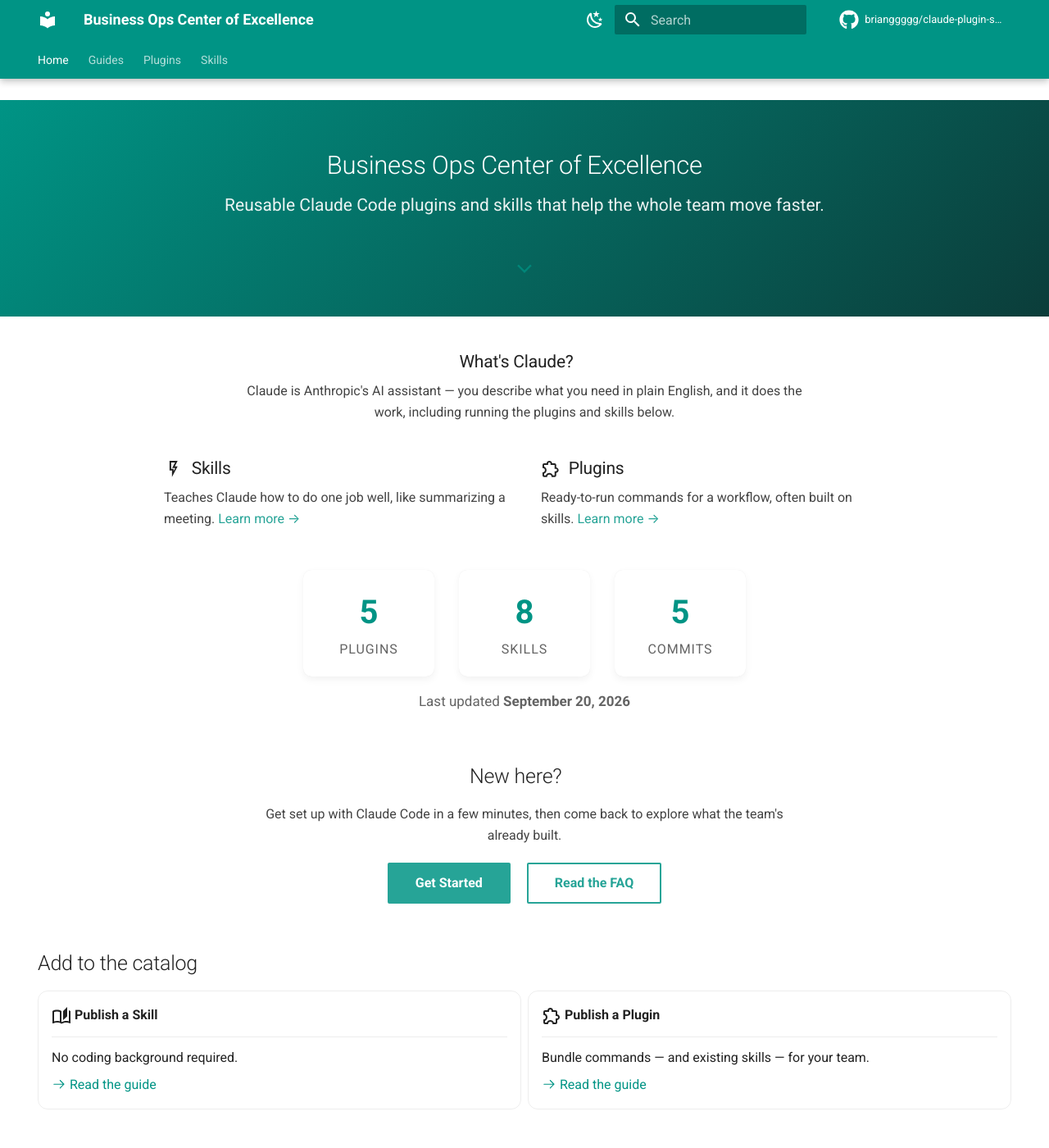
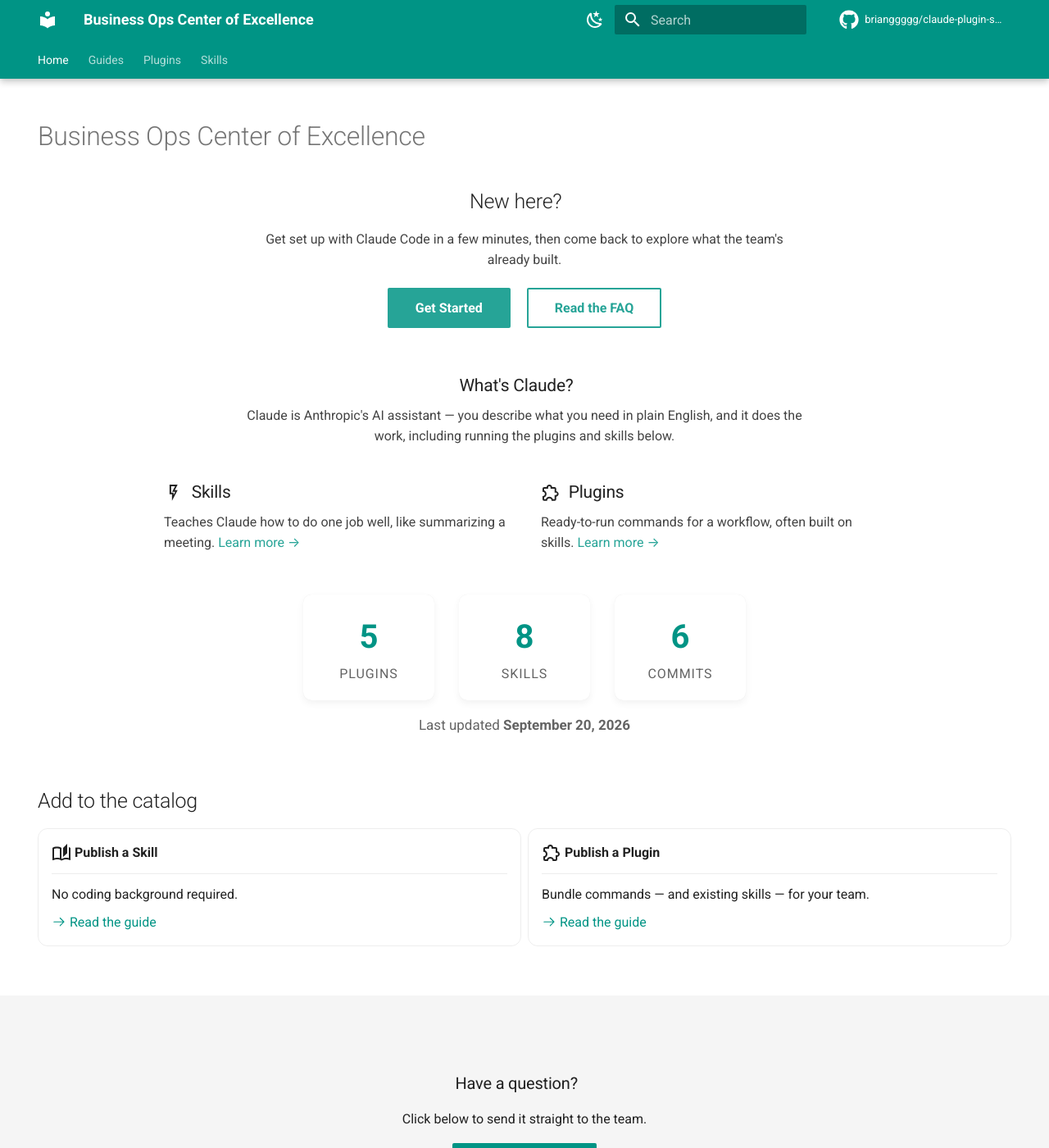
Before and after one commit to brianggggg/claude-plugin-skills-demo, an MkDocs documentation site: the page built from docs/index.md, in a window 1280 px wide and 1400 px high. Shown: the whole window at 82% size. Built offline with MkDocs 1.6.1 and Material for MkDocs 9.7.7, drawn with Linux system fonts in a browser that asks for light colours; comment, search, counter and statistics services are not loaded; some of the changed text lies outside the part shown.

Commit message:
Drop the hero banner, reorder onboarding first, swap issue CTA for email
Removes the full-bleed gradient hero and its subtitle entirely — just
a plain page title now — since it was eating too much vertical space
for what it added. Cleans up the now-dead hero/scroll-cue CSS along
with it.

Reorders the homepage so "New here?" (Get Started / FAQ) comes right
after the title, ahead of the What's Claude / Skills / Plugins
explainer and the plugin+skill inventory, so first-time visitors hit
the onboarding path before anything else.

Replaces the "open an issue" CTA banner with a "Have a question? →
Email the team" button. It's a mailto: link with a pre-filled subject
and an intentionally blank recipient — a real placeholder rather than
a guessed address — so it already works (opens the visitor's mail
client) and picking up the real team address later is a one-line
edit.

Co-Authored-By: Claude Sonnet 5 <noreply@anthropic.com>
Claude-Session: https://claude.ai/code/session_01AHBiNzYpDGT7D67zFppmn6

```diff
--- a/docs/_generated/stats.md
+++ b/docs/_generated/stats.md
@@ -1,6 +1,6 @@
 <div class="stat-strip reveal">
   <a class="stat" href="plugins/"><span class="stat-number" data-target="5">0</span><span class="stat-label">Plugins</span></a>
   <a class="stat" href="skills/"><span class="stat-number" data-target="8">0</span><span class="stat-label">Skills</span></a>
-  <a class="stat" href="activity/"><span class="stat-number" data-target="5">0</span><span class="stat-label">Commits</span></a>
+  <a class="stat" href="activity/"><span class="stat-number" data-target="6">0</span><span class="stat-label">Commits</span></a>
 </div>
 <p class="stat-updated">Last updated <strong>September 20, 2026</strong></p>
--- a/docs/activity.md
+++ b/docs/activity.md
@@ -1,11 +1,12 @@
 # Repository Activity
 
-**Total commits:** 5 · **Contributors:** 1
+**Total commits:** 6 · **Contributors:** 1
 
 ## Recent Commits
 
 | Commit | Author | Date | Message |
 |---|---|---|---|
+| `bdaf12c` | brianjgonza | 2026-09-20 | Tighten hero, add Claude lead-in, and link Getting Started/FAQ guides |
 | `f40747a` | brianjgonza | 2026-09-20 | Trim homepage copy and reorder sections for new-user friendliness |
 | `62c2373` | brianjgonza | 2026-09-20 | Give the homepage a modern scrolling landing-page treatment |
 | `d062890` | brianjgonza | 2026-09-20 | Turn site into a Center of Excellence hub, add Read the Docs hosting |
@@ -16,6 +17,6 @@
 
 | Name | Commits |
 |---|---|
-| brianjgonza | 5 |
+| brianjgonza | 6 |
 
 [:octicons-arrow-left-24: Back to Home](index.md)
--- a/docs/index.md
+++ b/docs/index.md
@@ -4,17 +4,20 @@ hide:
   - toc
 ---
 
-<div class="hero" markdown>
-
 # Business Ops Center of Excellence
 
-Reusable Claude Code plugins and skills that help the whole team move faster.
+<div class="onboarding reveal" markdown>
 
-<a href="#learn-more" class="hero-scroll-cue" aria-label="Scroll to learn more">⌄</a>
+## New here?
+
+Get set up with Claude Code in a few minutes, then come back to explore what the team's already built.
+
+[Get Started](guides/getting-started.md){ .md-button .md-button--primary }
+[Read the FAQ](guides/faq.md){ .md-button }
 
 </div>
 
-<div class="lead-in reveal" id="learn-more" markdown>
+<div class="lead-in reveal" markdown>
 
 ### What's Claude?
 
@@ -44,17 +47,6 @@ Ready-to-run commands for a workflow, often built on skills. [Learn more →](pl
 
 --8<-- "_generated/stats.md"
 
-<div class="onboarding reveal" markdown>
-
-## New here?
-
-Get set up with Claude Code in a few minutes, then come back to explore what the team's already built.
-
-[Get Started](guides/getting-started.md){ .md-button .md-button--primary }
-[Read the FAQ](guides/faq.md){ .md-button }
-
-</div>
-
 <div class="reveal" markdown>
 
 ## Add to the catalog
@@ -83,9 +75,12 @@ Get set up with Claude Code in a few minutes, then come back to explore what the
 
 <div class="cta-banner reveal" markdown>
 
-### Have an idea, but can't build it yourself?
+### Have a question?
 
-[Open an issue](https://github.com/brianggggg/claude-plugin-skills-demo/issues/new){ .md-button .md-button--primary } and tag it `help wanted` — someone on the team will pick it up.
+Click below to send it straight to the team.
+
+<!-- Placeholder: add a "To" address once the team has one, e.g. mailto:business-ops@yourcompany.com?subject=... -->
+[Email the team](mailto:?subject=Question%20about%20the%20Business%20Ops%20Catalog){ .md-button .md-button--primary }
 
 </div>
 
--- a/docs/stylesheets/home.css
+++ b/docs/stylesheets/home.css
@@ -1,64 +1,12 @@
-/* Homepage landing-page treatment: full-bleed hero, animated stats,
-   and scroll-reveal sections. Scoped to classes only used on index.md
-   so it never affects Guides/Plugins/Skills pages. */
+/* Homepage landing-page treatment: animated stats and scroll-reveal
+   sections. Scoped to classes only used on index.md so it never
+   affects Guides/Plugins/Skills pages. */
 
 html {
   scroll-behavior: smooth;
 }
 
-.hero {
-  width: 100vw;
-  position: relative;
-  left: 50%;
-  right: 50%;
-  margin-left: -50vw;
-  margin-right: -50vw;
-  margin-top: -1.2rem;
-  margin-bottom: 2rem;
-  padding: 3rem 1.5rem 2.25rem;
-  text-align: center;
-  background: linear-gradient(135deg, var(--md-primary-fg-color) 0%, #0b3d3a 100%);
-  color: var(--md-primary-bg-color);
-  overflow: hidden;
-}
-
-[data-md-color-scheme="slate"] .hero {
-  background: linear-gradient(135deg, #0c3e3b 0%, #03100f 100%);
-}
-
-.hero h1 {
-  color: var(--md-primary-bg-color);
-  /* Scales down on narrow viewports so the title never wraps to a
-     second line, without needing a fixed breakpoint. Floor is tuned
-     to still fit a 320px-wide screen with margin to spare. */
-  font-size: clamp(0.8rem, 4vw, 1.55rem);
-  white-space: nowrap;
-  margin-bottom: 0.6rem;
-}
-
-.hero > p {
-  max-width: 38rem;
-  margin: 0 auto;
-  font-size: 1.05rem;
-  opacity: 0.92;
-}
-
-.hero-scroll-cue {
-  display: block;
-  margin-top: 1.25rem;
-  font-size: 1.5rem;
-  color: var(--md-primary-bg-color);
-  opacity: 0.8;
-  text-decoration: none;
-  animation: hero-bounce 2s infinite;
-}
-
-@keyframes hero-bounce {
-  0%, 100% { transform: translateY(0); }
-  50% { transform: translateY(8px); }
-}
-
-/* Lead-in: one short "what's Claude" blurb right under the hero */
+/* Lead-in: one short "what's Claude" blurb near the top of the page */
 .lead-in {
   max-width: 34rem;
   margin: 0 auto 2rem;
@@ -206,7 +154,6 @@ a.stat:hover {
 
 @media (prefers-reduced-motion: reduce) {
   .reveal,
-  .hero-scroll-cue,
   html {
     transition: none !important;
     animation: none !important;
```
